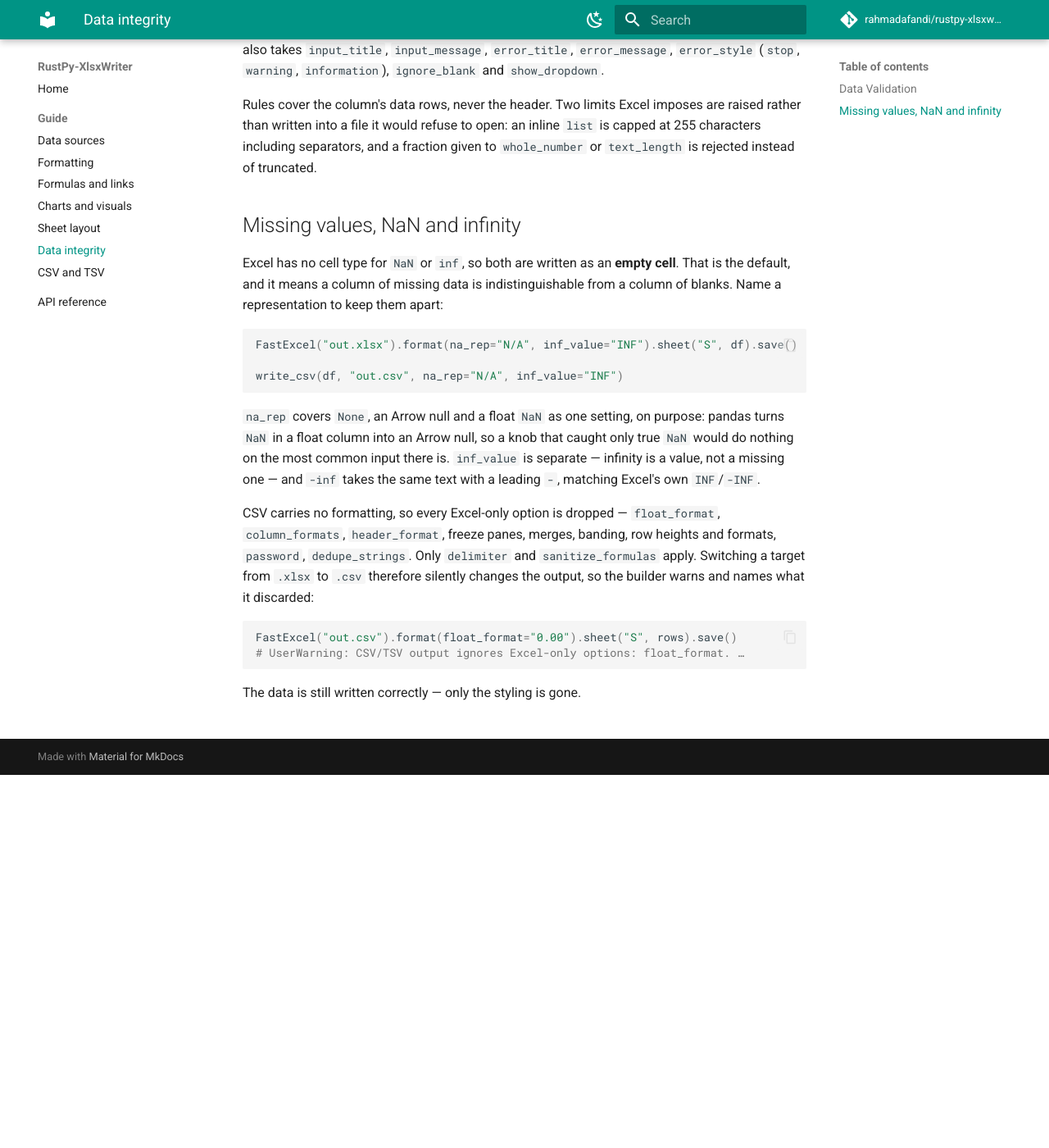
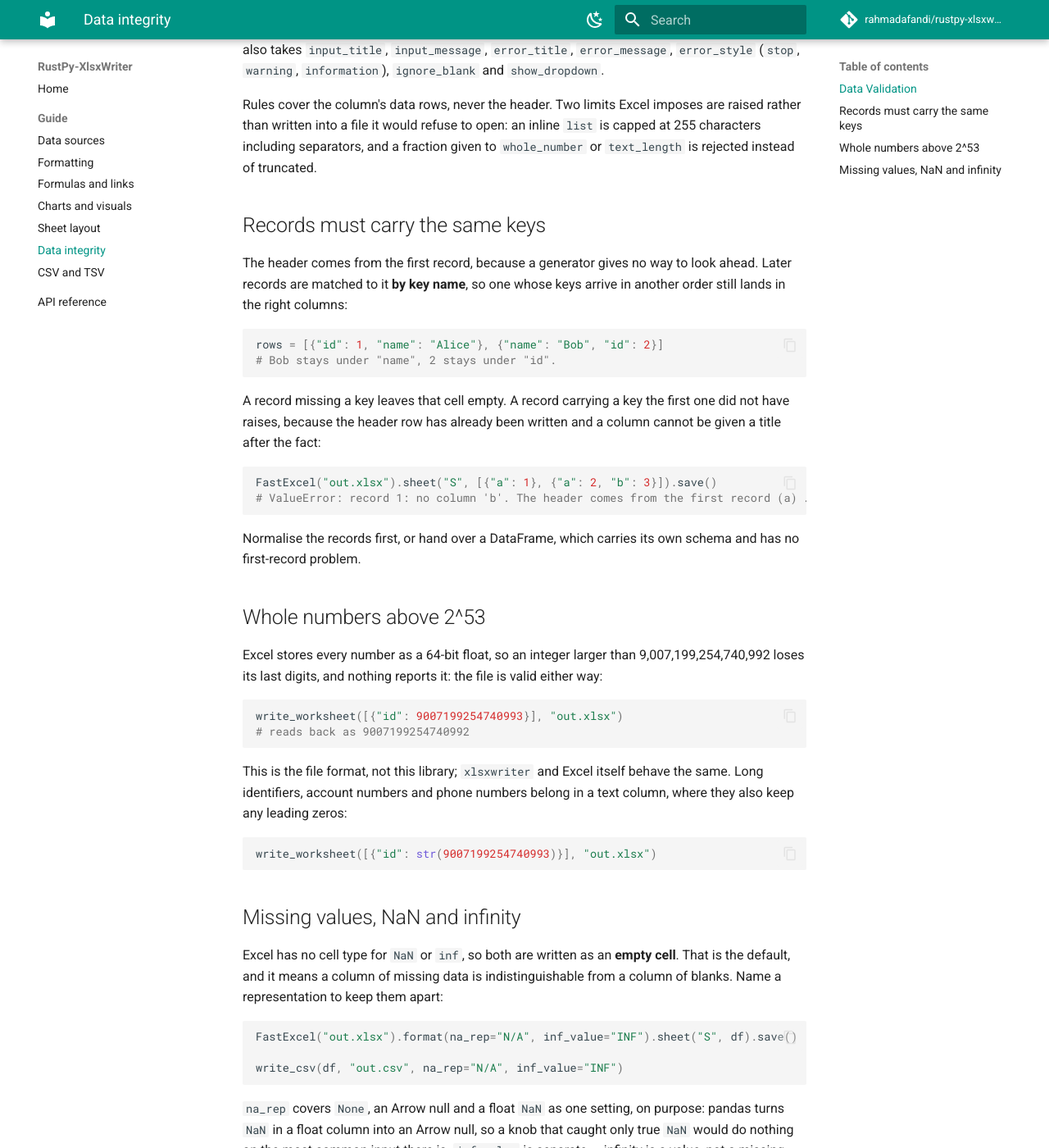
Before and after one commit to rahmadafandi/rustpy-xlsxwriter, an MkDocs documentation site: the page built from docs/guide/data-integrity.md, in a window 1280 px wide and 1400 px high, scrolled down 455 px. Shown: the whole window at 82% size. Built offline with MkDocs 1.6.1 and Material for MkDocs 9.7.7, drawn with Linux system fonts in a browser that asks for light colours; comment, search, counter and statistics services are not loaded.

Commit message:
docs: document record key order and the 2^53 integer limit
Records are matched to the header by key name, so a record that omits a
key leaves a gap and an unknown key raises. Whole numbers above 2^53 lose
their last digits because Excel stores every number as a float; that is
the file format rather than this library, but long identifiers run into
it.

````diff
--- a/docs/guide/data-integrity.md
+++ b/docs/guide/data-integrity.md
@@ -25,6 +25,48 @@ Rules cover the column's data rows, never the header. Two limits Excel
 imposes are raised rather than written into a file it would refuse to open: an
 inline `list` is capped at 255 characters including separators, and a fraction
 given to `whole_number` or `text_length` is rejected instead of truncated.
+
+## Records must carry the same keys
+
+The header comes from the first record, because a generator gives no way to
+look ahead. Later records are matched to it **by key name**, so one whose keys
+arrive in another order still lands in the right columns:
+
+```python
+rows = [{"id": 1, "name": "Alice"}, {"name": "Bob", "id": 2}]
+# Bob stays under "name", 2 stays under "id".
+```
+
+A record missing a key leaves that cell empty. A record carrying a key the
+first one did not have raises, because the header row has already been written
+and a column cannot be given a title after the fact:
+
+```python
+FastExcel("out.xlsx").sheet("S", [{"a": 1}, {"a": 2, "b": 3}]).save()
+# ValueError: record 1: no column 'b'. The header comes from the first record (a) …
+```
+
+Normalise the records first, or hand over a DataFrame, which carries its own
+schema and has no first-record problem.
+
+## Whole numbers above 2^53
+
+Excel stores every number as a 64-bit float, so an integer larger than
+9,007,199,254,740,992 loses its last digits, and nothing reports it: the file
+is valid either way:
+
+```python
+write_worksheet([{"id": 9007199254740993}], "out.xlsx")
+# reads back as 9007199254740992
+```
+
+This is the file format, not this library; `xlsxwriter` and Excel itself
+behave the same. Long identifiers, account numbers and phone numbers belong in
+a text column, where they also keep any leading zeros:
+
+```python
+write_worksheet([{"id": str(9007199254740993)}], "out.xlsx")
+```
 
 ## Missing values, NaN and infinity
 
````
